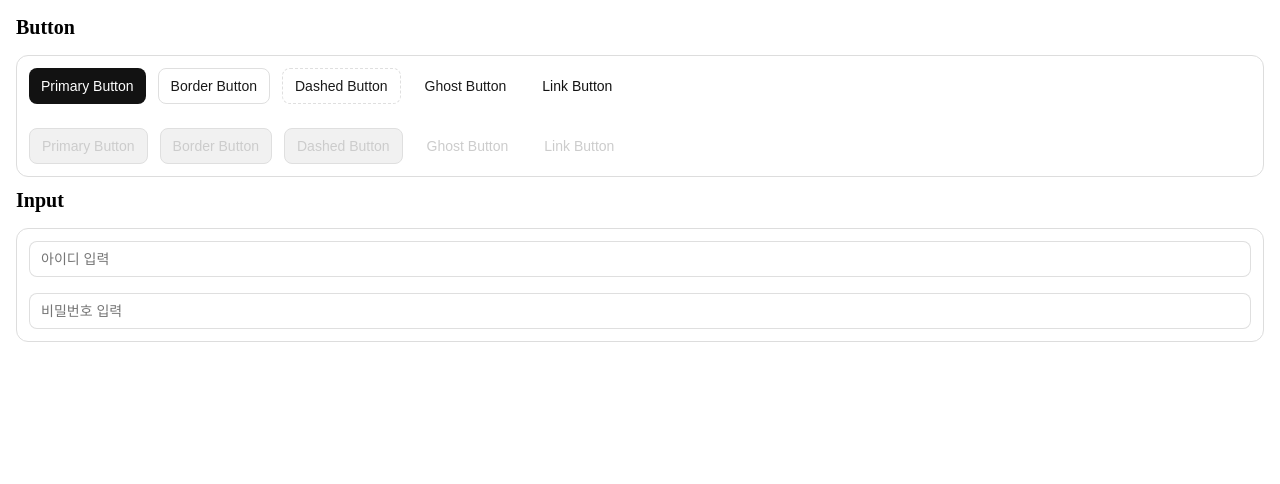
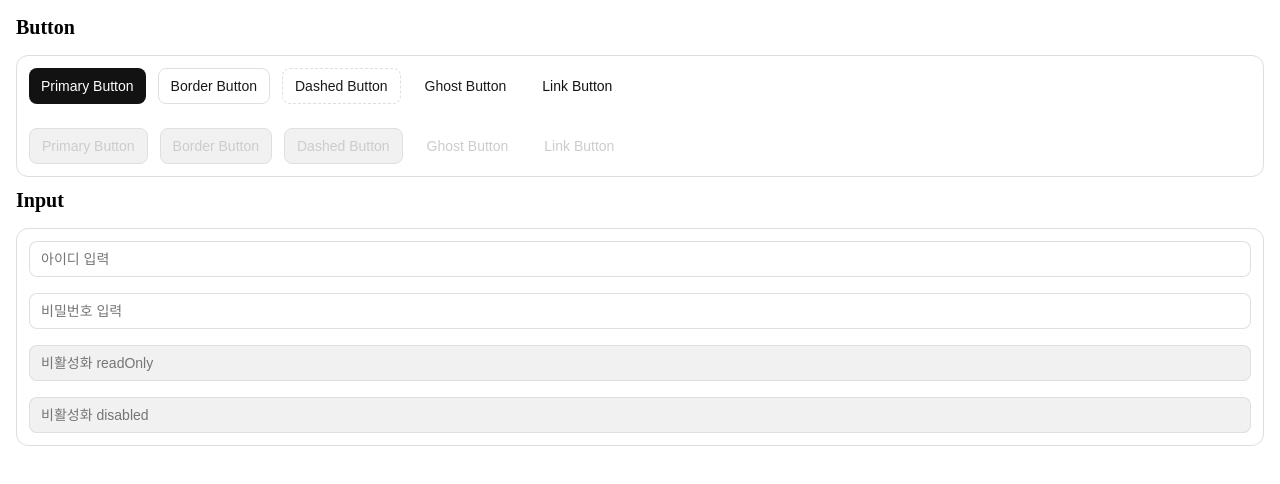
Before and after one commit to kim-elijah-sol/my-ui-kit, a React (Vite) app in the folder examples/ui-kit-example/: page / in a window 1280 px wide. Shown: the top 484 px of the page. Built offline with nearby package versions, Linux system fonts and the light colour scheme.

Commit message:
@ui: Input > disabled, readOnly 처리

```diff
--- a/examples/ui-kit-example/src/App.tsx
+++ b/examples/ui-kit-example/src/App.tsx
@@ -78,6 +78,8 @@ const App = () => {
         >
           <Input placeholder='아이디 입력' />
           <Input type='password' placeholder='비밀번호 입력' />
+          <Input placeholder='비활성화 readOnly' readOnly />
+          <Input placeholder='비활성화 disabled' disabled />
         </Flex>
       </div>
     </Flex>
--- a/packages/ui/src/Input/Input.css.ts
+++ b/packages/ui/src/Input/Input.css.ts
@@ -16,16 +16,24 @@ export const baseInputCss = css({
   color: '#121212',
 
   transition: '0.15s cubic-bezier(1, 0.5, 0, 0.5)',
+
+  ':disabled, &[readonly]': {
+    cursor: 'not-allowed',
+  },
 });
 
 export const borderInputCss = css({
   boxShadow: 'inset 0 0 0 1px #DFDFDF',
 
-  ':hover:not(:disabled)': {
+  ':hover:not(:disabled):not([readonly])': {
     boxShadow: 'inset 0 0 0 2px #AAAAAA',
   },
 
-  ':focus:not(:disabled)': {
+  ':focus:not(:disabled):not([readOnly])': {
     boxShadow: 'inset 0 0 0 2px #121212',
   },
+
+  ':disabled, &[readonly]': {
+    background: '#F1F1F1',
+  },
 });
```
